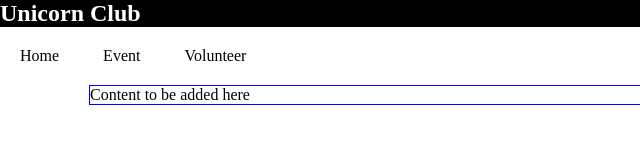
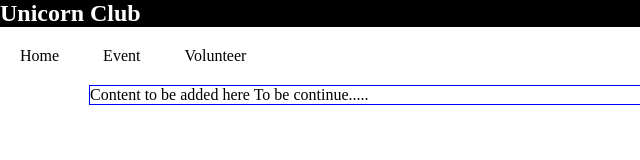
Before and after one commit to MozUnicorn/MozUnicorn.github.io, a plain HTML site: page index.html in a window 1280 px wide. Shown: the full height of the page, 0-640 px from the left. Drawn offline with Linux system fonts and the light colour scheme.

Commit message:
modified

```diff
--- a/index.html
+++ b/index.html
@@ -19,6 +19,8 @@
 
 		<div class="detail">
 			Content to be added here
+
+			To be continue.....
 		</div>
 
 
```
